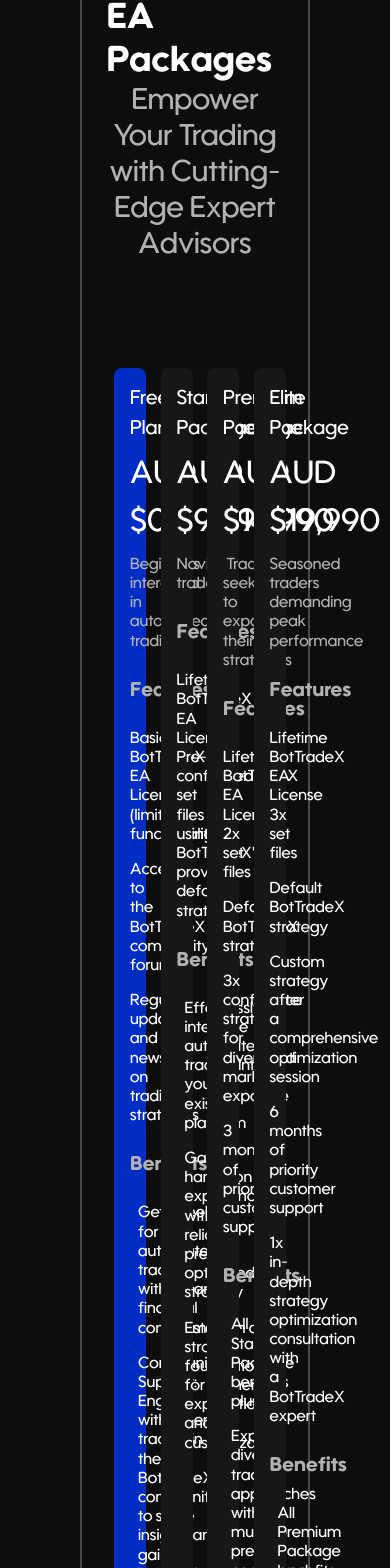
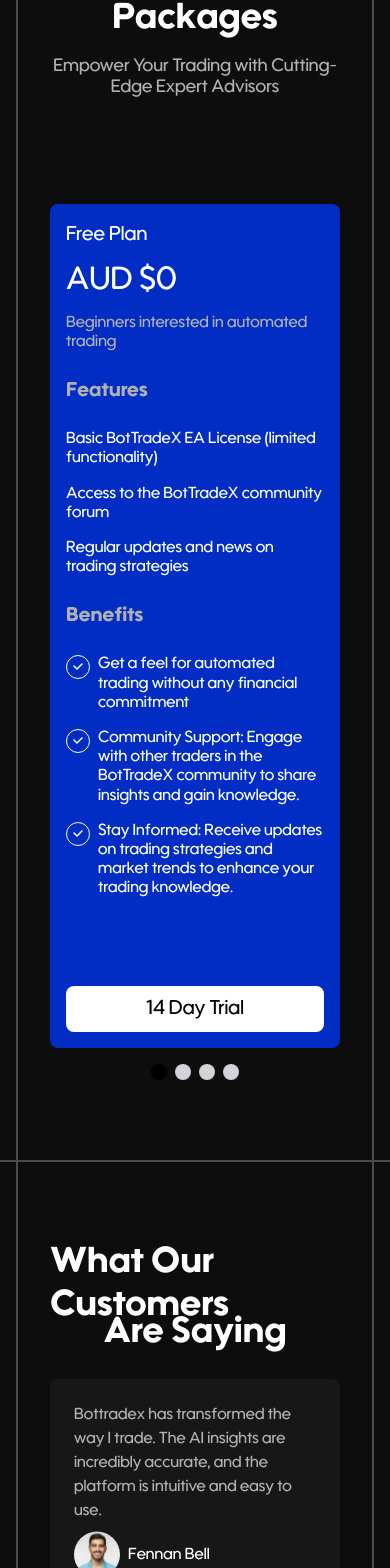
Before and after one commit to hs-07/bot-tradeX, a React (Create React App) app: page / in a window 390 px wide. Shown: the part 9502-11070 px from the top of the page. Built offline with nearby package versions, Linux system fonts and the light colour scheme.

Commit message:
commiting complete website responsie

```diff
--- /dev/null
+++ b/src/components/carousel7.jsx
@@ -0,0 +1,136 @@
+import { useState, useRef } from "react";
+import { packages } from "../utils/constants";
+
+const Carousel = () => {
+  const [currentIndex, setCurrentIndex] = useState(0);
+  const [isDragging, setIsDragging] = useState(false);
+  const startPosition = useRef(0);
+  const endPosition = useRef(0);
+
+  const handleNext = () => {
+    setCurrentIndex((prevIndex) =>
+      prevIndex === packages.length - 1 ? 0 : prevIndex + 1
+    );
+  };
+
+  const handlePrev = () => {
+    setCurrentIndex((prevIndex) =>
+      prevIndex === 0 ? packages.length - 1 : prevIndex - 1
+    );
+  };
+
+  const handleTouchStart = (e) => {
+    setIsDragging(true);
+    startPosition.current = e.touches[0].clientX;
+  };
+
+  const handleTouchMove = (e) => {
+    if (!isDragging) return;
+    endPosition.current = e.touches[0].clientX;
+  };
+
+  const handleTouchEnd = () => {
+    if (!isDragging) return;
+    const distance = endPosition.current - startPosition.current;
+    if (distance > 50) {
+      handlePrev();
+    } else if (distance < -50) {
+      handleNext();
+    }
+    setIsDragging(false);
+  };
+
+  return (
+    <div className="w-full max-w-sm mx-auto overflow-hidden relative">
+      <div
+        className="flex justify-center items-center relative"
+        onTouchStart={handleTouchStart}
+        onTouchMove={handleTouchMove}
+        onTouchEnd={handleTouchEnd}
+      >
+        {/* <button
+          onClick={handlePrev}
+          className="absolute left-0 text-xl p-2 z-10 text-white"
+          aria-label="Previous"
+        >
+          &lt;
+        </button> */}
+        <div className="overflow-hidden w-full relative">
+          {packages.map((item, index) =>
+            index === currentIndex ? (
+              <div
+                key={item.id}
+                className="w-full flex-shrink-0 flex flex-col items-center"
+              >
+                <div
+                  className={`p-4 flex flex-col rounded-lg text-white justify-between min-h-screen ${
+                    index === 0 ? "bg-primary" : "bg-card-background"
+                  }`}
+                  key={index}
+                >
+                  {" "}
+                  <div className="flex flex-col gap-2">
+                    <h3 className="text-[20px] font-[500]">{item.plan}</h3>
+                    <h1 className="text-[32px] font-[500]">{item.cost}</h1>
+                    <h3 className="text-light-gray text-base leading-[1.2]">
+                      {item.subtext}
+                    </h3>
+                    <span className="text-light-gray text-[20px] py-4 font-bold">
+                      Features
+                    </span>
+
+                    <div className="flex flex-col gap-4">
+                      {item.features.map((feature) => (
+                        <p
+                          className="text-white text-base leading-[1.2]"
+                          key={index}
+                        >
+                          {feature}
+                        </p>
+                      ))}
+                    </div>
+
+                    <span className="text-light-gray text-[20px] py-4 font-bold">
+                      Benefits
+                    </span>
+
+                    <div className="flex flex-col gap-4">
+                      {item.benefits.map((feature) => (
+                        <p className="text-white text-base leading-[1.2] flex gap-2 items-start">
+                          <img src="/images/tick.svg" alt="tick" className="" />
+                          {feature}
+                        </p>
+                      ))}
+                    </div>
+                  </div>
+                  <button className="bg-primary text-black text-[20px] py-2 rounded-lg mt-4 bg-white mt-32">
+                    {index === 0 ? "14 Day Trial" : "Upgrade"}
+                  </button>
+                </div>
+              </div>
+            ) : null
+          )}
+        </div>
+        {/* <button
+          onClick={handleNext}
+          className="absolute right-0 text-xl p-2 z-10 text-white"
+          aria-label="Next"
+        >
+          &gt;
+        </button> */}
+      </div>
+      <div className="flex justify-center mt-4">
+        {packages.map((_, index) => (
+          <div
+            key={index}
+            className={`h-4 w-4 mx-1 rounded-full ${
+              index === currentIndex ? "bg-black" : "bg-gray-300"
+            }`}
+          />
+        ))}
+      </div>
+    </div>
+  );
+};
+
+export default Carousel;
--- /dev/null
+++ b/src/components/carousel8.jsx
@@ -0,0 +1,105 @@
+import { useState, useRef } from "react";
+import { packages } from "../utils/constants";
+
+const Carousel = () => {
+  const [currentIndex, setCurrentIndex] = useState(0);
+  const [isDragging, setIsDragging] = useState(false);
+  const startPosition = useRef(0);
+  const endPosition = useRef(0);
+
+  const handleNext = () => {
+    setCurrentIndex((prevIndex) =>
+      prevIndex === packages.length - 1 ? 0 : prevIndex + 1
+    );
+  };
+
+  const handlePrev = () => {
+    setCurrentIndex((prevIndex) =>
+      prevIndex === 0 ? packages.length - 1 : prevIndex - 1
+    );
+  };
+
+  const handleTouchStart = (e) => {
+    setIsDragging(true);
+    startPosition.current = e.touches[0].clientX;
+  };
+
+  const handleTouchMove = (e) => {
+    if (!isDragging) return;
+    endPosition.current = e.touches[0].clientX;
+  };
+
+  const handleTouchEnd = () => {
+    if (!isDragging) return;
+    const distance = endPosition.current - startPosition.current;
+    if (distance > 50) {
+      handlePrev();
+    } else if (distance < -50) {
+      handleNext();
+    }
+    setIsDragging(false);
+  };
+
+  return (
+    <div className="w-full max-w-sm mx-auto overflow-hidden relative">
+      <div
+        className="flex justify-center items-center relative"
+        onTouchStart={handleTouchStart}
+        onTouchMove={handleTouchMove}
+        onTouchEnd={handleTouchEnd}
+      >
+        {/* <button
+          onClick={handlePrev}
+          className="absolute left-0 text-xl p-2 z-10 text-white"
+          aria-label="Previous"
+        >
+          &lt;
+        </button> */}
+        <div className="overflow-hidden w-full relative">
+          {packages.map((item, index) =>
+            index === currentIndex ? (
+              <div
+                key={item.id}
+                className="w-full flex-shrink-0 flex flex-col items-center"
+              >
+                <div
+                  className="bg-card-background rounded-lg p-6 gap-2 flex flex-col"
+                  key={index}
+                >
+                  <span className="text-light-gray">
+                    Bottradex has transformed the way I trade. The AI insights
+                    are incredibly accurate, and the platform is intuitive and
+                    easy to use.
+                  </span>
+                  <div className="flex gap-2 items-center">
+                    <img src="/images/profile.svg" alt="profile" className="" />
+                    <span className="text-white">Fennan Bell</span>
+                  </div>
+                </div>
+              </div>
+            ) : null
+          )}
+        </div>
+        {/* <button
+          onClick={handleNext}
+          className="absolute right-0 text-xl p-2 z-10 text-white"
+          aria-label="Next"
+        >
+          &gt;
+        </button> */}
+      </div>
+      <div className="flex justify-center mt-4">
+        {packages.map((_, index) => (
+          <div
+            key={index}
+            className={`h-4 w-4 mx-1 rounded-full ${
+              index === currentIndex ? "bg-black" : "bg-gray-300"
+            }`}
+          />
+        ))}
+      </div>
+    </div>
+  );
+};
+
+export default Carousel;
--- a/src/components/section-7.jsx
+++ b/src/components/section-7.jsx
@@ -1,25 +1,27 @@
 import React from "react";
 import { packages } from "../utils/constants";
+import Carousel7 from "./carousel7";
 
 const Section7 = () => {
   return (
-    <div className="px-20 ">
-      <div className="flex flex-col w-full border-x-2 border-borderColor py-20 items-center px-8">
+    <div className="px-4 md:px-20 overflow-x-hidden">
+      <div className="flex flex-col w-full border-x-2 border-borderColor py-20 items-center px-8 overflow-x-auto">
         <div className="pb-6">
-          <span className="font-[600] text-[36px] md:text-[86px] text-white flex flex-col w-full items-center leading-[1.2]">
+          <span className="font-[600] text-[36px] md:text-[86px] text-center text-white flex flex-col w-full items-center leading-[1.2] pb-4">
             BotTradeX EA Packages
           </span>
-          <p className="text-[30px] text-light-gray leading-[1.2] text-center pb-20">
+          <p className="text-[18px] md:text-[30px] text-light-gray leading-[1.2] text-center pb-20">
             Empower Your Trading with Cutting-Edge Expert Advisors
           </p>
         </div>
 
-        <div className="grid grid-cols-4 gap-6">
+        <div className="hidden md:grid grid-cols-4 gap-6">
           {packages.map((item, index) => (
             <div
               className={`p-4 flex flex-col rounded-lg text-white justify-between ${
                 index === 0 ? "bg-primary" : "bg-card-background"
               }`}
+              key={index}
             >
               {" "}
               <div className="flex flex-col gap-2">
@@ -34,7 +36,10 @@
 
                 <div className="flex flex-col gap-4">
                   {item.features.map((feature) => (
-                    <p className="text-white text-base leading-[1.2]">
+                    <p
+                      className="text-white text-base leading-[1.2]"
+                      key={index}
+                    >
                       {feature}
                     </p>
                   ))}
@@ -59,6 +64,9 @@
             </div>
           ))}
         </div>
+        <div className="flex md:hidden">
+          <Carousel7 />
+        </div>
       </div>
     </div>
   );
--- a/src/components/section-8.jsx
+++ b/src/components/section-8.jsx
@@ -1,8 +1,9 @@
 import React from "react";
+import Carousel8 from "./carousel8";
 
 const section8 = () => {
   return (
-    <div className="px-20 ">
+    <div className="px-4 md:px-20 ">
       <div className="flex flex-col w-full border-x-2 border-borderColor py-20 items-center px-8">
         <div className="pb-6 flex flex-col">
           <span className="font-[600] text-[36px] md:text-[86px] text-white flex flex-col w-full items-center leading-[1.2]">
@@ -13,7 +14,7 @@
           </span>
         </div>
 
-        <div className="grid grid-cols-4 gap-6">
+        <div className="hidden md:grid grid-cols-4 gap-6">
           {Array.from({ length: 4 }).map((_, index) => (
             <div
               className="bg-card-background rounded-lg p-6 gap-2 flex flex-col"
@@ -31,6 +32,9 @@
             </div>
           ))}
         </div>
+        <div className="flex md:hidden">
+          <Carousel8 />
+        </div>
       </div>
     </div>
   );
--- a/src/pages/landing.jsx
+++ b/src/pages/landing.jsx
@@ -31,6 +31,9 @@
       <Section8 />
       <Underline />
       <Section9 />
+      <div className="w-full flex md:hidden">
+        <Underline />
+      </div>
       <Footer />
     </div>
   );
```
Also changed, not shown: src/components/footer.jsx (+12 -9 lines), src/components/section-9.jsx (+9 -10 lines).
